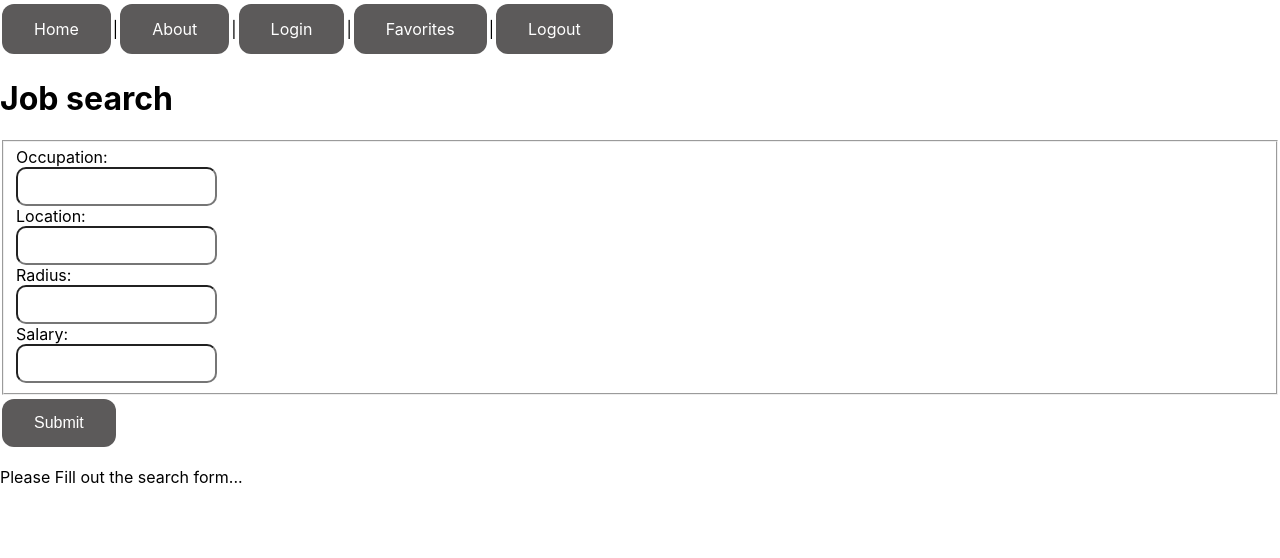
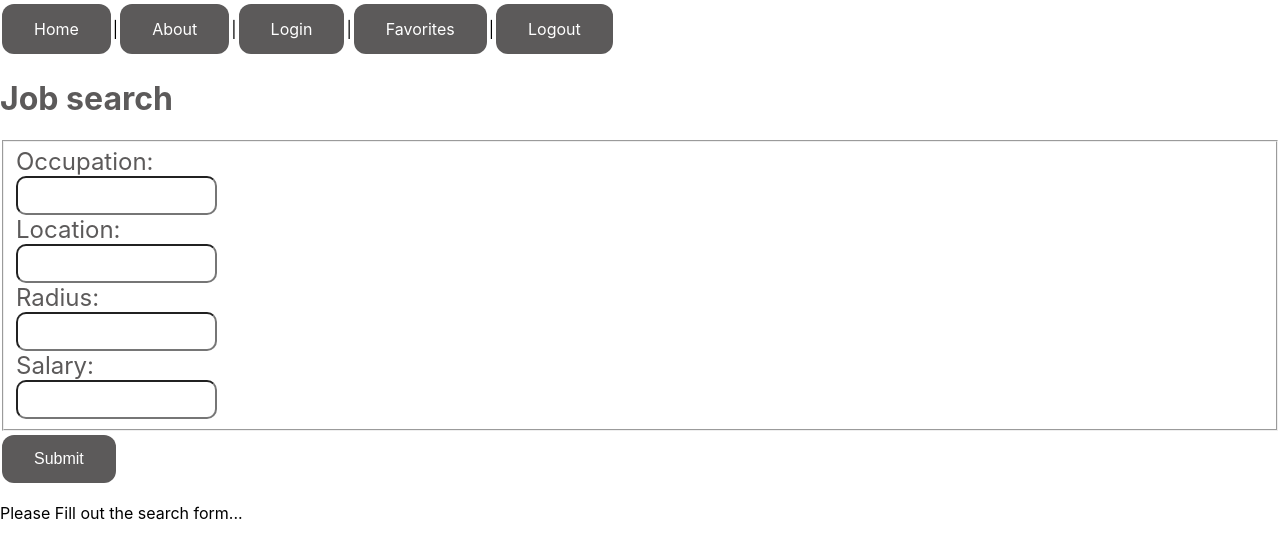
Before and after one commit to gioNJIT/Jobkeeper, a React (Create React App) app: page /Home in a window 1280 px wide. Shown: the top 558 px of the page. Built offline with nearby package versions, Linux system fonts and the light colour scheme; no server answers.

Commit message:
Made labels and headers more uniform

```diff
--- a/src/style.css
+++ b/src/style.css
@@ -51,6 +51,7 @@
 	border-radius: 5px;
 	-webkit-border-radius: 5px;
 	-moz-border-radius: 5px;
+	font-size: 24px;
 }
 
 
@@ -68,10 +69,11 @@
 	-moz-border-radius: 5px;
 }
 
-.h1 {
+h1 {
 	color:#5C5A5A;
 }
 
-.label{
+label{
 	color:#5C5A5A;
+	font-size: 24px;
 }
```
